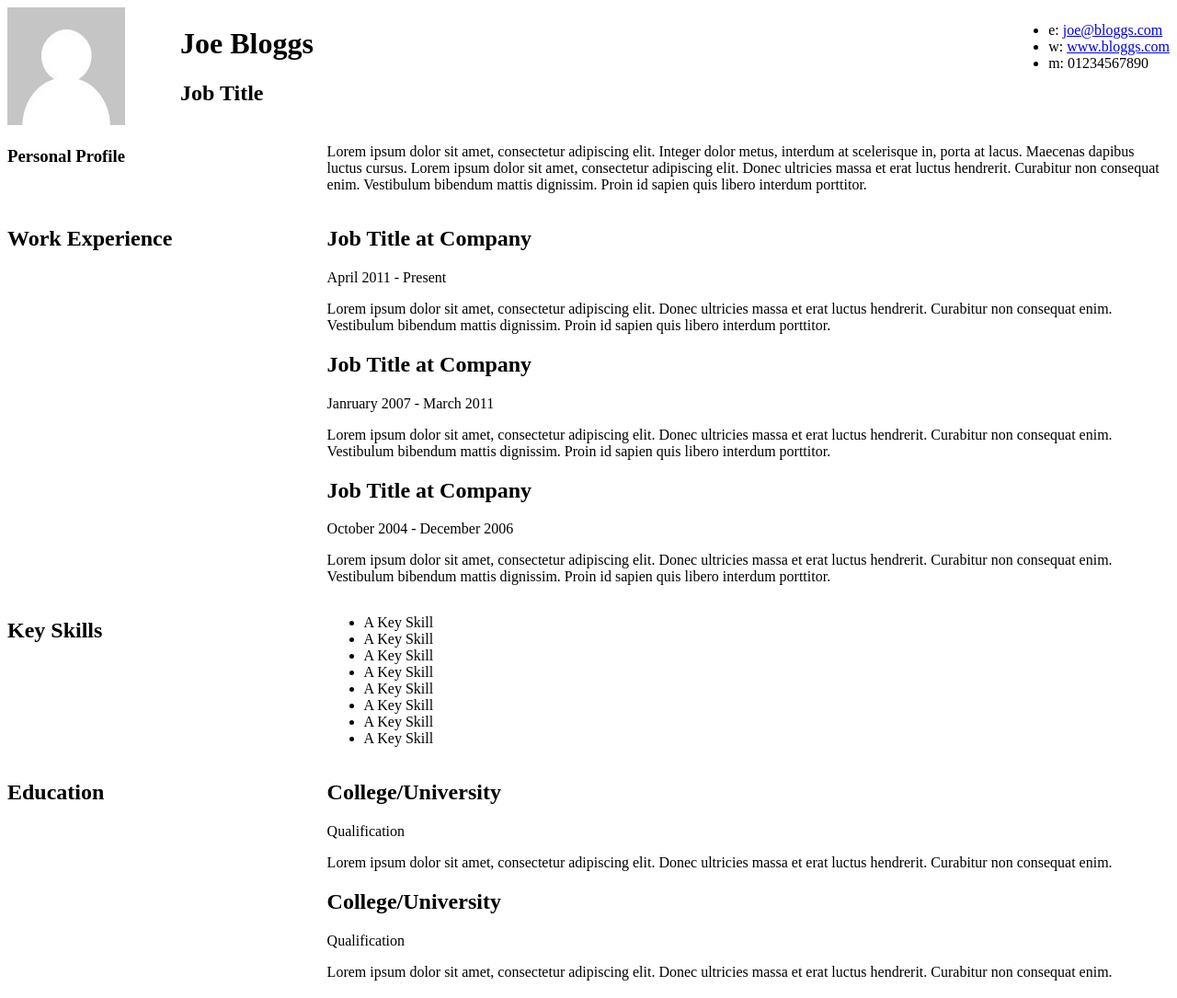
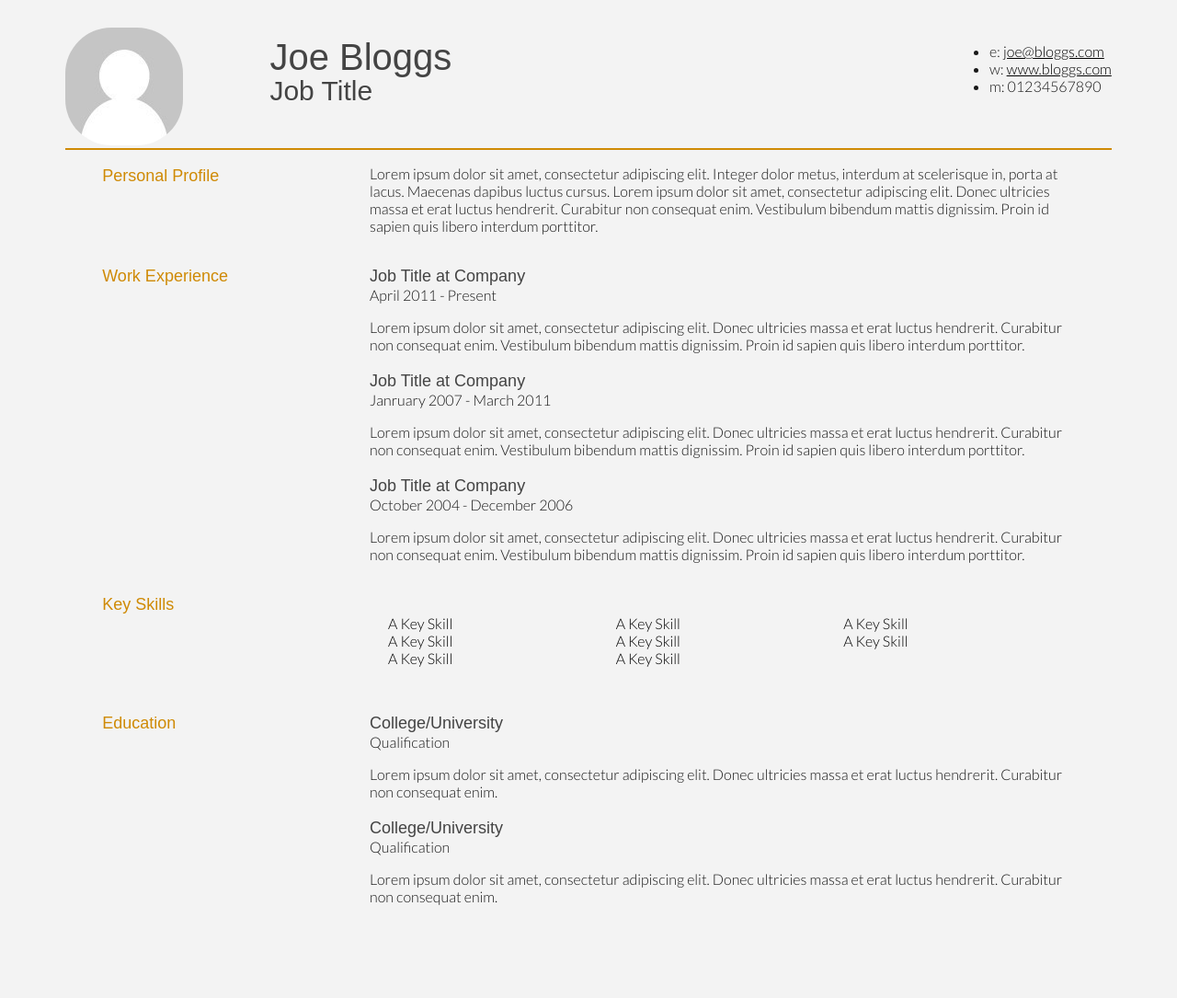
Before and after one commit to Kenzie-Academy-Brasil-Developers/estilizar-curriculo-sprint-2-AineMota, a plain HTML site: page index.html in a window 1280 px wide. Shown: the whole page at 92% size. After the commit the page ends 1034 px from the top, so only its background shows below. Drawn offline with Linux system fonts and the light colour scheme.

Commit message:
fiz as alterações solicitadas de acordo com o mock up.

```diff
--- a/index.html
+++ b/index.html
@@ -8,7 +8,7 @@
 <meta charset="UTF-8">
 <link rel="preconnect" href="https://fonts.gstatic.com">
 <link href='https://fonts.googleapis.com/css?family=Rokkitt:400,700|Lato:400,300' rel='stylesheet' type='text/css'>
-<link type="text/css" rel="stylesheet" href="style.css">
+<link type="text/css" rel="stylesheet" href="./style.css">
 
 <!--[if lt IE 9]>
 <script src="//html5shiv.googlecode.com/svn/trunk/html5.js"></script>
--- a/style.css
+++ b/style.css
@@ -1,27 +1,87 @@
+html,body{
+	background-color: #f3f3f3;
+	font-family:  'Lato', sans-serif;
+	font-weight: lighter;
+}
+h1, h2{
+	font-family: Arial, Helvetica, sans-serif;
+	color: #444;
+	font-weight: lighter;
+}
+section{
+	border-bottom: 1px transparent;
+}
 .clear {
 	clear: both;
 }
-
+.subDetails{
+	margin-block-end: 0;
+	margin-block-start: 0;
+}
 #headshot {
 	width: 12.5%;
 	float: left;
 	margin-right: 30px;
 }
+#mainArea{
+	padding: 0 40px;
+}
 
 #name {
 	float: left;
+	font-size: 20px;
+	margin-left: 50px ;
+	line-height: 10px;
+}
+#name h1 h2{
+	 color: #444;
+}
+.mainDetails{
+	border-bottom: 2px solid #cf8a05;
 }
 
 #contactDetails {
 	float: right;
+	color: #181818;
 }
 
-.sectionTitle {
+.sectionTitle h1 {
 	float: left;
 	width: 25%;
+	color: #cf8a05;
+	font-size: 18px;
 }
 
 .sectionContent {
 	float: right;
 	width: 72.5%;
 }
+.sectionContent h2{
+	font-size: 18px;
+	margin-block-start: 0.83em;
+	margin-block-end: 0;
+
+}
+#cv{
+	width: 90%;
+	margin: 30px auto;
+}
+.keySkills{
+	column-count: 3;
+	list-style: none;
+	padding: 20px;
+}
+.keySkills ul li{
+	margin-bottom: 3px;
+}
+img{
+	border-radius: 50px ;
+
+}
+p{
+	margin-bottom: 20px;
+	color: #181818;
+}
+a{
+	color: black;
+}
```
